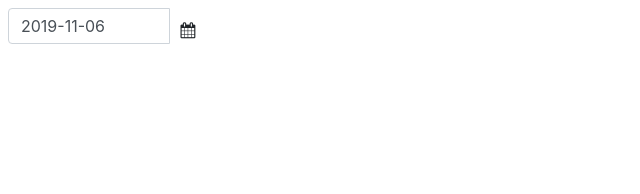
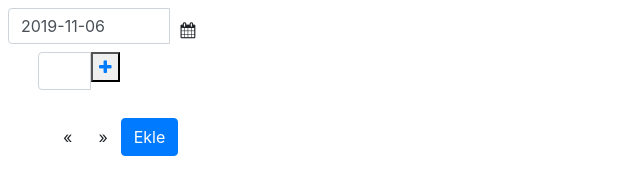
Before and after one commit to bayraktarulku/vue_datepicker, a plain HTML site: page index.html in a window 1280 px wide. Shown: the whole page, without its empty margins (0-640 px from the left). Drawn offline with nearby package versions, Linux system fonts and the light colour scheme; files that its build step writes are made by us from their sources.

Commit message:
Dieu pardonne pour ce code

```diff
--- a/index.html
+++ b/index.html
@@ -14,8 +14,29 @@
 <body>
     <div class="col-md-2" id="app" style="padding: 8px;">
       <datepicker ref="start_time" :date="date"></datepicker>
+    <div class="col-md-12">
+        <div class="col-md-8 box-header" >
+            <ul style="padding: 0px">
+              <div class="input-group">
+                <input type="text" class="form-control" v-on:keyup.enter="addOnclick()" v-model="todo.text">
+                <span class="input-group-addon">
+                    <button>
+                      <a href="#"><i class="fa fa-plus" @click="addOnclick()"></i></a>
+                    </button>
+                </span>
+              </div>
+            </ul>
+        </div>
+        <div style="padding: 12px; float: right;">
+            <ul class="pagination pagination-sm no-margin pull-right">
+                <li v-on:click="previous_page_onclick()" ><button id="previous_button" class="btn btn-default">«</button></li>
+                <li v-on:click="next_page_onclick()"><button id="next_button" class="btn btn-default">»</button></li>
+                <button id="create_button" data-toggle="modal" data-target="#modal-data-model" title="Ekle" class="btn btn-primary btn-md" @click="new_data_onclick()">Ekle</button>
+            </ul>
+        </div>
     </div>
 
+  </div>
   <script src="static/js/jQuery/jquery.min.js"></script>
 
   <script src="static/js/datepick_normal/moment-with-locales.min.js"></script>
--- a/static/js/vue_gui.js
+++ b/static/js/vue_gui.js
@@ -38,9 +38,16 @@ var app = new Vue({
     'data': {
         'asd': 1,
         'date': '',
+        'todo': {'text': '', 'date': ''},
     },
     'computed': {},
     'created': function () {},
     'watch': {},
-    'methods': {}
+    'methods': {
+        'addOnclick': function () {
+            console.log(this.todo.text)
+            this.todo.date = app.$refs.start_time.date
+            console.log(app.$refs.start_time.date)
+        }
+    }
 })
```
Also changed, not shown: static/bootstrap-datetimepicker.min.css (renamed from static/css/bootstrap-datetimepicker.min.css).
